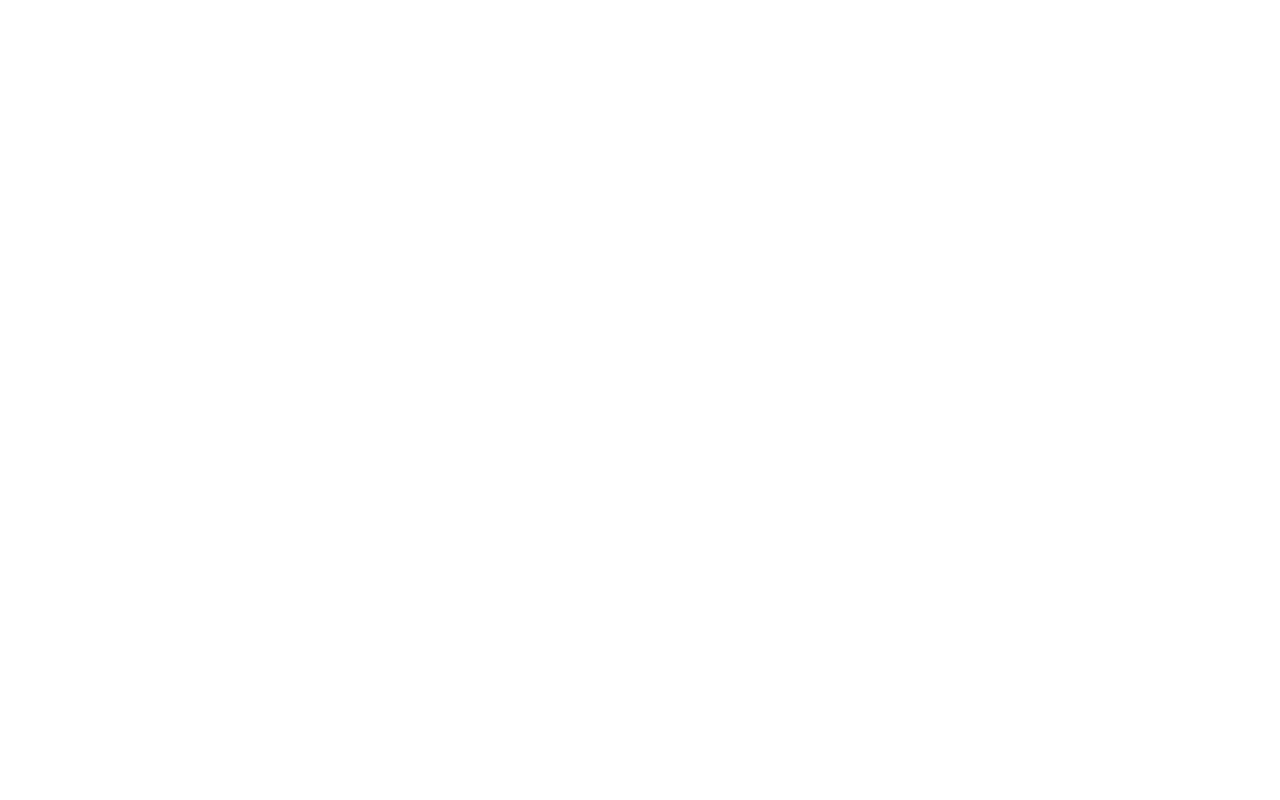
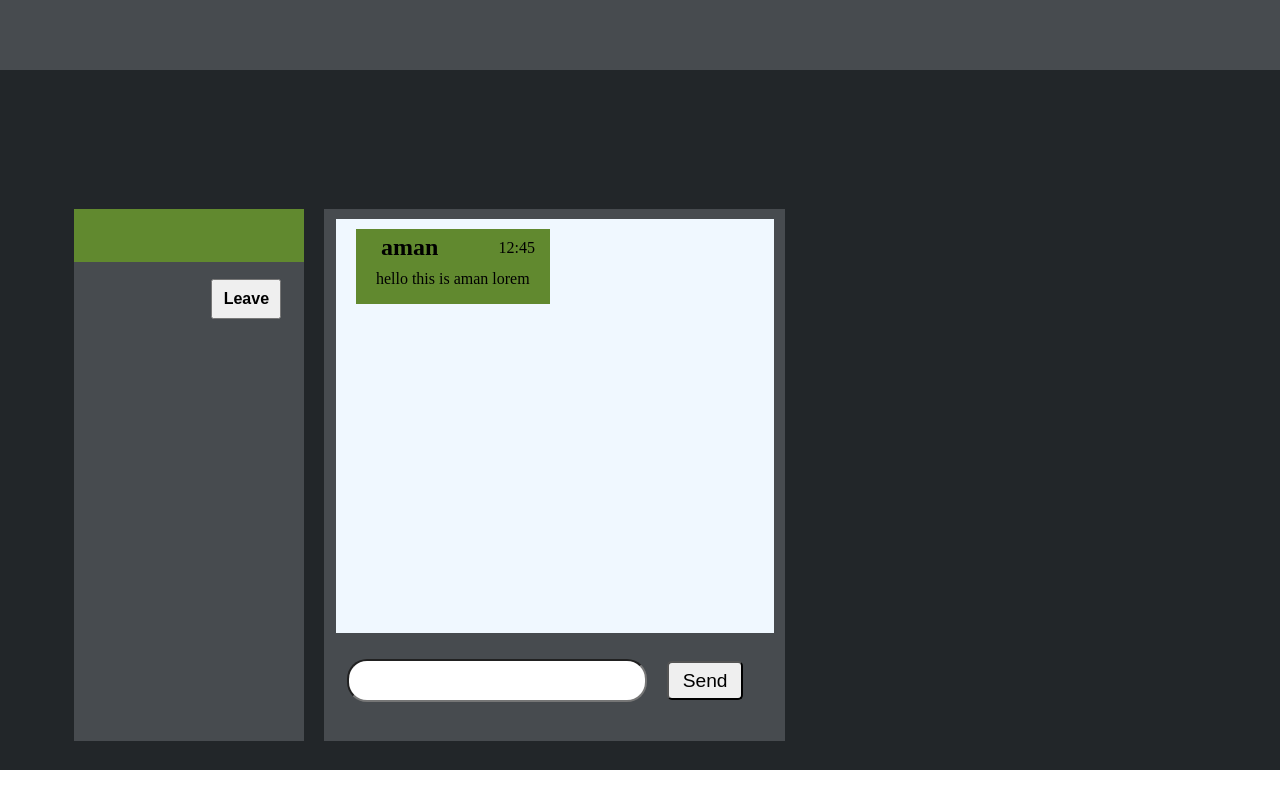
Before and after one commit to a-deep97/cheem-chat, a website: page public/chat.html in a window 1280 px wide. Drawn offline with Linux system fonts and the light colour scheme.

Commit message:
chat page defined

```diff
--- a/public/chat.html
+++ b/public/chat.html
@@ -0,0 +1,49 @@
+<!DOCTYPE html>
+<html lang="en">
+<head>
+    <meta charset="UTF-8">
+    <meta name="viewport" content="width=device-width, initial-scale=1.0">
+    <meta http-equiv="X-UA-Compatible" content="ie=edge">
+    <link rel="stylesheet" href="./css/chat.css">
+    <title>welcome to cheemChat</title>
+</head>
+<body>
+    <header></header>
+    <nav id="navbar"></nav>
+    <section id="main-section">
+        <div id="description-container"></div>
+        <div id="chat-container">
+            <div id="online-users">
+                <div id="channel-desc"></div>
+                <div id="leave-box">
+                    <form action="./index.html">
+                        <button type="submit">Leave</button>
+                    </form>
+                </div>
+            </div>
+            <div id="chat-inbox">
+                <div id="chat-box">
+                    <div class="left-message-box-container">
+                        <div class="message-container">
+                            <div class="message-info">
+                                <div class="message-username">aman</div>
+                                <div class="message-time"> 12:45</div>
+                            </div>
+                            <div class="message-box">hello this is aman lorem</div>
+                        </div>
+                    </div>
+                </div>
+                <div id="message-form-container">
+                    <form action="" id="message-form">
+                        <input type="text" id="message-input">
+                        <button type="submit" id="message-send-btn">Send</button>
+                    </form>
+                </div>
+            </div>
+            <div id="activity-container"></div>
+        </div>
+    </section>
+    <section id="section2"></section>
+    <footer></footer>
+</body>
+</html>
--- a/public/css/chat.css
+++ b/public/css/chat.css
@@ -0,0 +1,207 @@
+:root{
+    --darkGreen: #61892f;
+    --lightGreen: #86c232;
+    --dark: #222629;
+    --darkGrey: #474b4f;
+    --lightGrey: #6b6e70;
+}
+html , body{
+    margin: 0px;
+
+}
+
+header{
+
+}
+#navbar{
+    display: flex;
+    width: 100%;
+    height: 70px;
+    background-color: var(--darkGrey)
+}
+#main-section{
+    display: flex;
+    justify-content: center;
+    align-items: center;
+    flex-direction: column;
+    width: 100%;
+    height: 700px;
+    background-color: var(--dark);
+}
+#description-container{
+    display: flex;
+    justify-content: center;
+    align-items: center;
+    width: 90%;
+    height: 10%;
+    margin: 20px;
+}
+#chat-container{
+    display: flex;
+    justify-content: flex-start;
+    align-items: center;
+    width: 90%;
+    height: 80%;
+    margin: 10px;
+}
+#online-users{
+    display: flex;
+    justify-content: flex-start;
+    align-items: center;
+    flex-direction: column;
+    width: 20%;
+    height: 95%;
+    margin: 10px;
+    background-color: var(--darkGrey);
+}
+#channel-desc{
+    display: flex;
+    justify-content: center;
+    align-items: center;
+    width: 100%;
+    height: 10%;
+    background-color: var(--darkGreen);
+}
+#leave-box{
+    display: flex;
+    justify-content: flex-end;
+    align-items: center;
+    width: 80%;
+    height: 10%;
+    margin: 10px;
+}
+#leave-box button{
+    height: 40px;
+    width: 70px;
+    font-size: 1rem;
+    font-weight: bold;
+}
+.online-user{
+    display: flex;
+    justify-content: center;
+    align-items: center;
+    width: 90%;
+    height: 10%;
+    margin: 10px;
+}
+#chat-inbox{
+    display: flex;
+    justify-content: flex-start;
+    align-items: center;
+    flex-direction: column;
+    width: 40%;
+    height: 95%;
+    margin: 10px;
+    background-color: var(--darkGrey);
+}
+#chat-box{
+    display: flex;
+    justify-content: flex-start;
+    align-items: center;
+    flex-direction: column;
+    width: 95%;
+    height: 80%;
+    margin: 10px;
+    background-color: aliceblue;
+}
+.left-message-box-container{
+    display: flex;
+    justify-content: flex-start;
+    width: 100%;
+    margin: 5px 0px;
+}
+.right-message-box-container{
+    display: flex;
+    justify-content: flex-end
+
+}
+.message-container{
+    display: flex;
+    justify-content: center;
+    align-items: flex-start;
+    flex-direction: column;
+    margin: 5px 20px;
+    margin-right: 60px;
+    background-color: var(--darkGreen);
+}
+.message-info{
+    display: flex;
+    justify-content: center;
+    align-items: center;
+    width: 95%;
+    height: 20%;
+    margin: 5px;
+}
+.message-username{
+    display: flex;
+    justify-content: flex-start;
+    align-items: center;
+    width: 80%;
+    padding: 0px 20px;
+    font-size: 1.5rem;
+    font-weight: bold;
+}
+.message-time{
+    display: flex;
+    justify-content: flex-end;
+    align-items: center;
+    width: 20%;
+    padding: 0px 10px;
+}
+.message-box{
+    display: flex;
+    justify-content: center;
+    align-items: center;
+    margin: 10px 20px;
+
+}
+#message-form-container{
+    display: flex;
+    justify-content: flex-start;
+    align-items: center;
+    flex-direction: column;
+    width: 95%;
+    height: 15%;
+    margin: 10px;
+}
+#message-form{
+    display: flex;
+    justify-content: center;
+    align-items: center;
+    width: 95%;
+    height: 70%;
+
+}
+#message-input{
+    display: flex;
+    justify-content: center;
+    align-items: center;
+    width: 70%;
+    height: 70%;
+    padding: 0px 20px;
+    font-size: 1.2rem;
+    outline: none;
+    border-radius: 20px;
+}
+#message-send-btn{
+    display: flex;
+    justify-content: center;
+    align-items: center;
+    width: 20%;
+    height: 70%;
+    margin: 0px 20px;
+    border-radius: 5px;
+    font-size: 1.2rem;
+}
+
+#activity-container{
+
+}
+
+
+#section2{
+
+}
+footer{
+
+}
--- a/public/css/index.css
+++ b/public/css/index.css
@@ -1,6 +1,5 @@
 
 :root{
-
     --darkGreen: #61892f;
     --lightGreen: #86c232;
     --dark: #222629;
```
